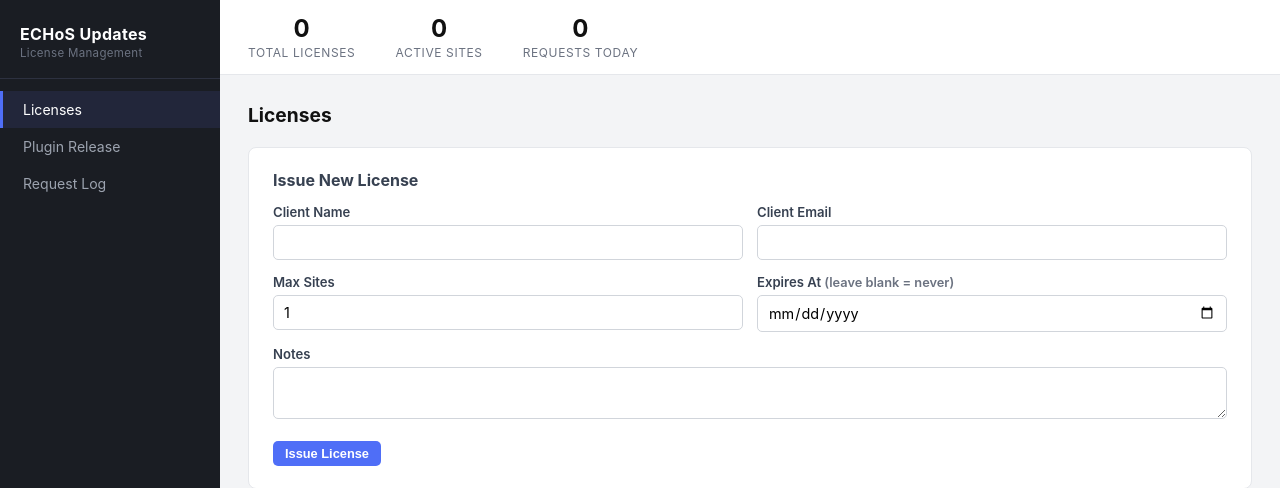
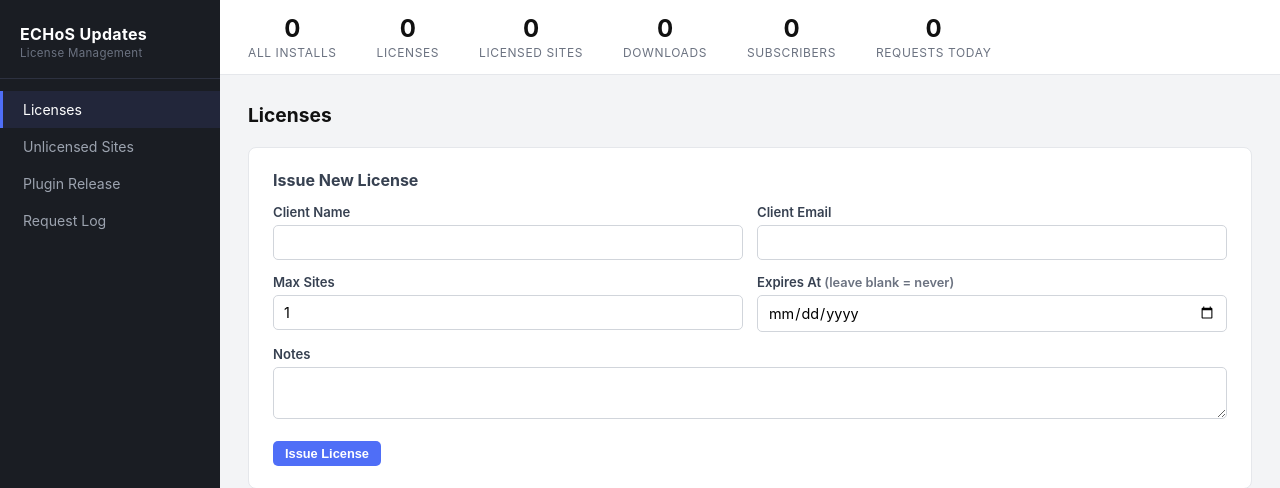
Before and after one commit to mydigitalstride/StrideAnalytics, a PHP site: page /admin.php?page=licenses in a window 1280 px wide. Shown: the top 488 px of the page. Run offline with PHP 8.4, Linux system fonts and the light colour scheme; the visitor is signed in with stand-in values (Sample User, id 1).

Commit message:
feat: add install/download/subscriber stats and unlicensed sites page
Stats bar now shows: All Installs (unique sites that have ever checked
in), Licenses, Licensed Sites, Downloads (total zip downloads),
Subscribers (unique sites checking for updates), Requests Today.

New "Unlicensed Sites" page lists all sites that have contacted the
update server but don't have an active license activation, with last
seen time and request count.

https://claude.ai/code/session_016M4MCecwvAfzgMM1s36smx

```diff
--- a/echs-update-server/admin.php
+++ b/echs-update-server/admin.php
@@ -136,6 +136,9 @@ $page = $_GET['page'] ?? 'licenses';
 $total_licenses   = $db->count_licenses();
 $all_activations  = $db->all_activations();
 $active_sites     = count($all_activations);
+$total_downloads  = $db->count_total_downloads();
+$total_subscribers = $db->count_subscribers();
+$unique_sites     = $db->count_unique_sites();
 
 $stmt_today = (new PDO('sqlite:' . ECHS_DB_PATH));
 $stmt_today->setAttribute(PDO::ATTR_ERRMODE, PDO::ERRMODE_EXCEPTION);
@@ -240,6 +243,7 @@ function echs_form_action(string $post_action, array $hidden = []): string {
   </div>
   <nav>
     <a href="admin.php?page=licenses"<?= $page === 'licenses' || $page === 'license_detail' ? ' class="active"' : '' ?>>Licenses</a>
+    <a href="admin.php?page=sites"<?= $page === 'sites' ? ' class="active"' : '' ?>>Unlicensed Sites</a>
     <a href="admin.php?page=release"<?= $page === 'release' ? ' class="active"' : '' ?>>Plugin Release</a>
     <a href="admin.php?page=activity"<?= $page === 'activity' ? ' class="active"' : '' ?>>Request Log</a>
   </nav>
@@ -251,12 +255,24 @@ function echs_form_action(string $post_action, array $hidden = []): string {
 <div class="main">
   <div class="stats-bar">
     <div class="stat">
+      <div class="stat-val"><?= $unique_sites ?></div>
+      <div class="stat-lbl">All Installs</div>
+    </div>
+    <div class="stat">
       <div class="stat-val"><?= $total_licenses ?></div>
-      <div class="stat-lbl">Total Licenses</div>
+      <div class="stat-lbl">Licenses</div>
     </div>
     <div class="stat">
       <div class="stat-val"><?= $active_sites ?></div>
-      <div class="stat-lbl">Active Sites</div>
+      <div class="stat-lbl">Licensed Sites</div>
+    </div>
+    <div class="stat">
+      <div class="stat-val"><?= $total_downloads ?></div>
+      <div class="stat-lbl">Downloads</div>
+    </div>
+    <div class="stat">
+      <div class="stat-val"><?= $total_subscribers ?></div>
+      <div class="stat-lbl">Subscribers</div>
     </div>
     <div class="stat">
       <div class="stat-val"><?= $requests_today ?></div>
@@ -469,6 +485,40 @@ function echs_form_action(string $post_action, array $hidden = []): string {
     <?php endif; ?>
   </div>
 
+<?php elseif ($page === 'sites') : ?>
+
+  <?php $unlicensed = $db->get_unlicensed_sites(); ?>
+
+  <h2>Unlicensed Sites <span class="meta">(<?= count($unlicensed) ?> sites)</span></h2>
+  <p class="meta" style="margin-top:-14px;margin-bottom:18px;">Sites that have checked in with the update server but do not have an active license activation.</p>
+
+  <div class="card">
+    <?php if (empty($unlicensed)) : ?>
+      <p class="meta">No unlicensed sites found. All sites have active licenses.</p>
+    <?php else : ?>
+      <table>
+        <thead>
+          <tr>
+            <th>Site URL</th>
+            <th>Last Seen</th>
+            <th>Last Update Check</th>
+            <th>Total Requests</th>
+          </tr>
+        </thead>
+        <tbody>
+          <?php foreach ($unlicensed as $site) : ?>
+            <tr>
+              <td><a class="plain" href="<?= htmlspecialchars($site['site_url']) ?>" target="_blank" rel="noopener"><?= htmlspecialchars($site['site_url']) ?></a></td>
+              <td class="meta"><?= htmlspecialchars($site['last_seen']) ?></td>
+              <td class="meta"><?= $site['last_update_check'] ? htmlspecialchars($site['last_update_check']) : '—' ?></td>
+              <td><?= (int) $site['request_count'] ?></td>
+            </tr>
+          <?php endforeach; ?>
+        </tbody>
+      </table>
+    <?php endif; ?>
+  </div>
+
 <?php elseif ($page === 'release') : ?>
 
   <?php
--- a/echs-update-server/db.php
+++ b/echs-update-server/db.php
@@ -142,4 +142,36 @@ class ECHS_DB {
         $stmt->execute([$limit]);
         return $stmt->fetchAll(PDO::FETCH_ASSOC);
     }
+
+    public function count_total_downloads(): int {
+        return (int) $this->pdo->query("SELECT COUNT(*) FROM request_log WHERE action = 'download' AND result = 'downloaded'")->fetchColumn();
+    }
+
+    public function count_unique_sites(): int {
+        return (int) $this->pdo->query("SELECT COUNT(DISTINCT site_url) FROM request_log WHERE site_url != ''")->fetchColumn();
+    }
+
+    public function count_subscribers(): int {
+        return (int) $this->pdo->query("SELECT COUNT(DISTINCT site_url) FROM request_log WHERE action = 'info' AND site_url != ''")->fetchColumn();
+    }
+
+    public function get_unlicensed_sites(): array {
+        return $this->pdo->query("
+            SELECT
+                site_url,
+                MAX(ts) as last_seen,
+                COUNT(*) as request_count,
+                MAX(CASE WHEN action = 'info' THEN ts ELSE NULL END) as last_update_check
+            FROM request_log
+            WHERE site_url != ''
+              AND site_url NOT IN (
+                  SELECT DISTINCT a.site_url
+                  FROM activations a
+                  JOIN licenses l ON l.id = a.license_id
+                  WHERE l.status = 'active'
+              )
+            GROUP BY site_url
+            ORDER BY last_seen DESC
+        ")->fetchAll(PDO::FETCH_ASSOC);
+    }
 }
```
